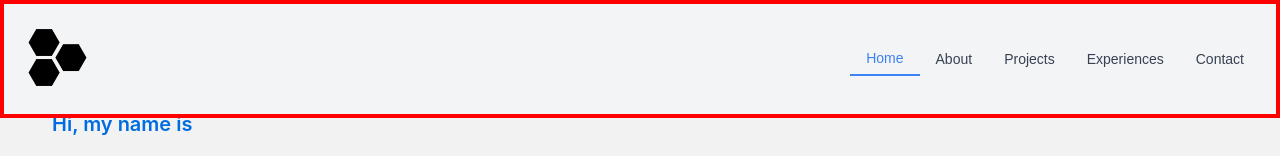
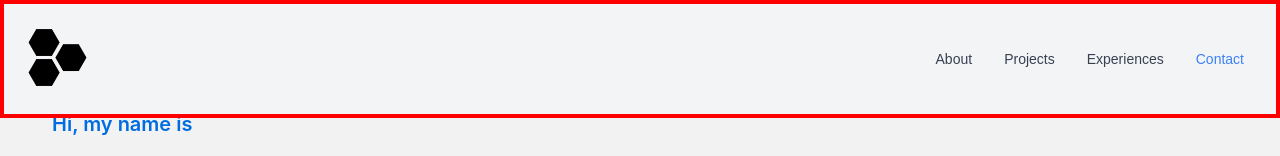
Before and after one commit to VSI12/Portfolio_v2, a Next.js app: page / in a window 1280 px wide. Shown: the top 156 px of the page. Built offline with nearby package versions, Linux system fonts and the light colour scheme; no server answers.

Commit message:
nav working

```diff
--- a/src/components/navbar/Navbar.jsx
+++ b/src/components/navbar/Navbar.jsx
@@ -3,47 +3,47 @@
 import { useState, useEffect } from 'react'
 import Image from 'next/image'
 import { Menu, X } from 'lucide-react'
-import styles from './Navbar.module.css'
+import { useRouter } from 'next/navigation' // Pathname not required
+import styles from './navbar.module.css'
 
 const links = [
-  { id: 1, name: 'Home', sectionId: 'hero' },
-  { id: 2, name: 'About', sectionId: 'about' },
-  { id: 3, name: 'Projects', sectionId: 'projects' },
-  { id: 4, name: 'Experiences', sectionId: 'experiences' },
-  { id: 5, name: 'Contact', sectionId: 'contact' },
+  { id: 1, name: 'About', sectionId: 'about' },
+  { id: 2, name: 'Projects', sectionId: 'projects' },
+  { id: 3, name: 'Experiences', sectionId: 'experiences' },
+  { id: 4, name: 'Contact', sectionId: 'contact' },
 ]
 
 export default function Navbar() {
   const [isMenuOpen, setIsMenuOpen] = useState(false)
   const [activeNav, setActiveNav] = useState('hero')
   const [isScrolled, setIsScrolled] = useState(false)
+  const router = useRouter()
 
   useEffect(() => {
     const handleScroll = () => {
-      setIsScrolled(window.scrollY >= 80)
-      // Highlight the active section based on scroll position
+      setIsScrolled(window.scrollY >= 80) // Set header scroll effect
+
       const scrollPosition = window.scrollY + 200
+      for (let i = links.length - 1; i >= 0; i--) {
+        const section = document.getElementById(links[i].sectionId)
+        if (section && section.offsetTop <= scrollPosition) {
+          setActiveNav(links[i].sectionId)
+          break
+        }
+      }
+    }
 
-      links.forEach((link) => {
-        const section = document.getElementById(link.sectionId)
-        if (section && section.offsetTop <= scrollPosition) {
-          setActiveNav(link.sectionId)
-        }
-      })
-    }
     window.addEventListener('scroll', handleScroll)
     return () => window.removeEventListener('scroll', handleScroll)
   }, [])
 
-  const handleScroll = (sectionId) => {
+  const navigateToSection = (sectionId) => {
     setActiveNav(sectionId)
     setIsMenuOpen(false)
     const element = document.getElementById(sectionId)
     if (element) {
       element.scrollIntoView({ behavior: 'smooth' })
-      // Update the URL path without reloading
-      const newPath = sectionId === 'hero' ? '/' : `/${sectionId}`
-      window.history.pushState(null, '', newPath)
+      router.push(`/#${sectionId}`, { scroll: false }) // Updates URL without scrolling
     }
   }
 
@@ -51,7 +51,7 @@ export default function Navbar() {
     <header className={`${styles.header} ${isScrolled ? styles.scrolled : ''}`}>
       <div className={styles.container}>
         <button
-          onClick={() => handleScroll('hero')}
+          onClick={() => navigateToSection('hero')}
           className={styles.logoButton}
           aria-label='Go to home section'
         >
@@ -62,7 +62,7 @@ export default function Navbar() {
           {links.map((link) => (
             <button
               key={link.id}
-              onClick={() => handleScroll(link.sectionId)}
+              onClick={() => navigateToSection(link.sectionId)}
               className={`${styles.navLink} ${
                 activeNav === link.sectionId ? styles.activeLink : ''
               }`}
@@ -77,11 +77,7 @@ export default function Navbar() {
           onClick={() => setIsMenuOpen(!isMenuOpen)}
           aria-label={isMenuOpen ? 'Close menu' : 'Open menu'}
         >
-          {isMenuOpen ? (
-            <X className={styles.menuIcon} />
-          ) : (
-            <Menu className={styles.menuIcon} />
-          )}
+          {isMenuOpen ? <X className={styles.menuIcon} /> : <Menu className={styles.menuIcon} />}
         </button>
       </div>
     </header>
--- a/src/components/navbar/navbar.module.css
+++ b/src/components/navbar/navbar.module.css
@@ -65,7 +65,6 @@
 
 .activeLink {
   color: #3b82f6;
-  border-bottom: 2px solid #3b82f6;
 }
 
 .menuToggle {
```
